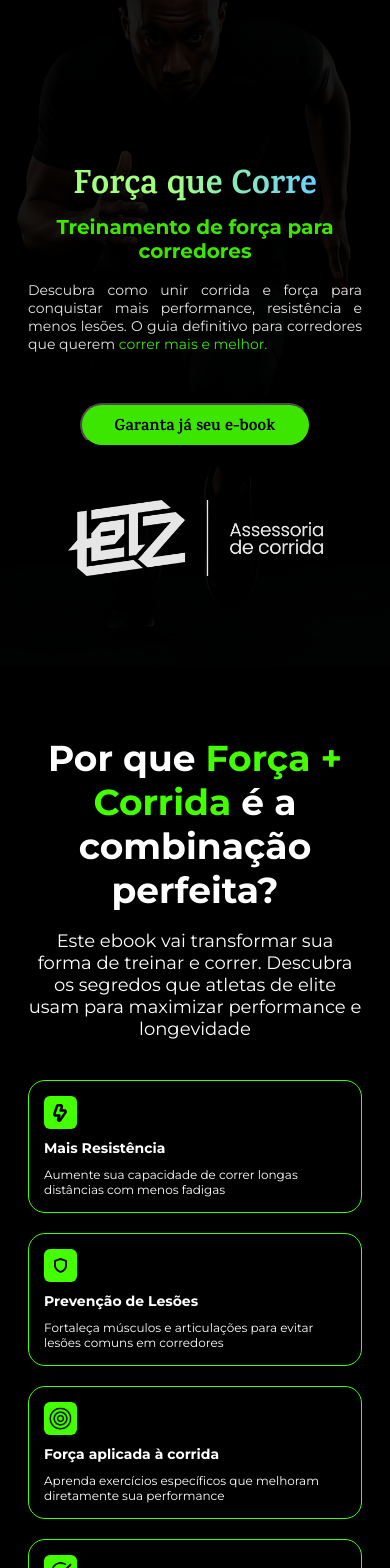
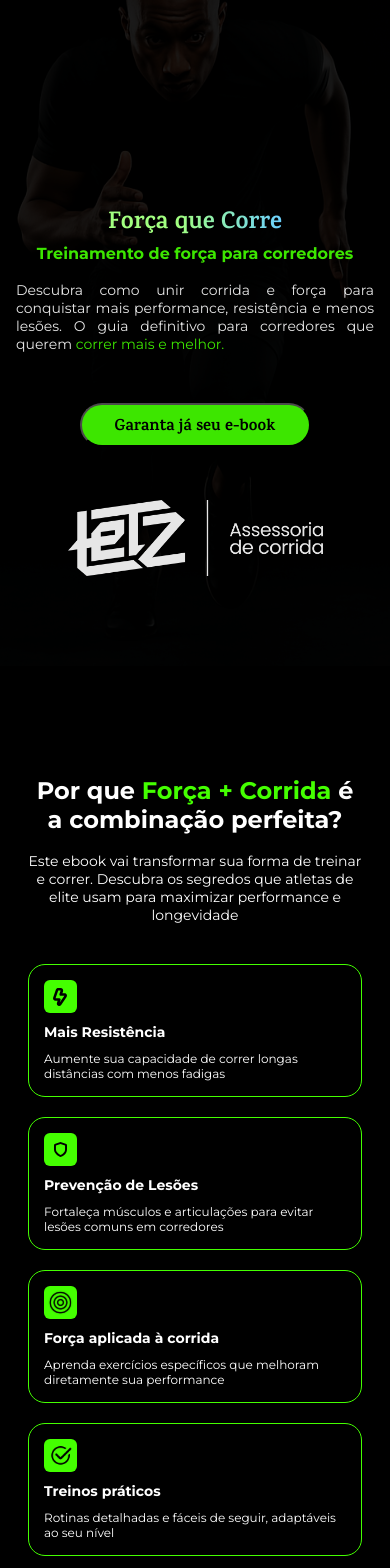
Before and after one commit to isaaacwillian/letz-assessoria, a React (Vite) app: page / in a window 390 px wide. Shown: the part 148-1716 px from the top of the page. Built offline with nearby package versions, Linux system fonts and the light colour scheme.

Commit message:
style: improve responsiveness and use clamp for font sizes

```diff
--- a/src/App.tsx
+++ b/src/App.tsx
@@ -1,15 +1,15 @@
+import GlobalStyle from "./styles/global";
 import IntroSection from "./sections/Intro";
 import BenefitsSection from "./sections/Benefits";
-import GlobalStyle, { Container } from "./styles/global";
+import Experts from "./sections/Experts";
 
 function App() {
   return (
     <>
       <GlobalStyle />
-      <Container>
-        <IntroSection />
-        <BenefitsSection />
-      </Container>
+      <IntroSection />
+      <BenefitsSection />
+      <Experts />
     </>
   );
 }
--- a/src/sections/Benefits/style.ts
+++ b/src/sections/Benefits/style.ts
@@ -6,7 +6,7 @@ export const Container = styled.section`
   justify-content: center;
   align-items: center;
   background-color: #000;
-  margin: 40px 0;
+  margin: 80px 0;
 `;
 
 export const Content = styled.div`
@@ -16,6 +16,7 @@ export const Content = styled.div`
   flex-direction: column;
   justify-content: center;
   align-items: center;
+  padding: 0 28px;
 
   span {
     color: #44ff00;
@@ -23,12 +24,12 @@ export const Content = styled.div`
 
   h1 {
     margin-bottom: 18px;
-    font-size: 36px;
+    font-size: clamp(24px, 5vw, 36px);
     text-align: center;
   }
 
   .description {
-    font-size: 18px;
+    font-size: clamp(14px, 3vw, 18px);
     max-width: 815px;
     text-align: center;
     margin-bottom: 40px;
@@ -90,7 +91,7 @@ export const InfoContainer = styled.div`
   width: 100%;
   border-radius: 25px;
   border: 0.4px solid #44ff00;
-  padding: 30px 42px;
+  padding: 30px 15px;
   display: flex;
   flex-direction: column;
   justify-content: center;
@@ -100,6 +101,7 @@ export const InfoContainer = styled.div`
   h1 {
     margin-top: -10px;
     margin-bottom: 10px;
+    font-size: clamp(18px, 4vw, 32px);
   }
 `;
 
--- a/src/sections/Intro/style.ts
+++ b/src/sections/Intro/style.ts
@@ -11,7 +11,7 @@ export const Container = styled.section`
 
 export const Title = styled.h1`
   font-family: Karma, sans-serif;
-  font-size: calc(20px + 3.5vw);
+  font-size: clamp(24px, 5vw, 75px);
   background: linear-gradient(90deg, rgba(162, 255, 128, 1) 40%, rgba(107, 208, 255, 1) 100%);
   background-clip: text;
   -webkit-text-fill-color: transparent;
@@ -25,21 +25,13 @@ export const Content = styled.div<{ $titleWidth: number }>`
   font-weight: 700;
   opacity: 0.9;
   text-align: center;
+  padding: 0 16px;
 
   width: ${({ $titleWidth }) => $titleWidth}px;
   max-width: 100%;
 
-  @media (max-width: 500px) {
-    width: 100%;
-    font-family: Montserrat, sans-serif;
-
-    p {
-      margin-top: 18px;
-    }
-  }
-
   h3 {
-    font-size: 20px;
+    font-size: clamp(16px, 4vw, 20px);
     color: #44ff00;
   }
 
@@ -52,6 +44,15 @@ export const Content = styled.div<{ $titleWidth: number }>`
 
   span {
     color: #44ff00;
+  }
+
+  @media (max-width: 500px) {
+    width: 100%;
+    font-family: Montserrat, sans-serif;
+
+    p {
+      margin-top: 18px;
+    }
   }
 `;
 
--- a/src/styles/global.ts
+++ b/src/styles/global.ts
@@ -1,4 +1,4 @@
-import styled, { createGlobalStyle } from "styled-components";
+import { createGlobalStyle } from "styled-components";
 
 export default createGlobalStyle`
   * {
@@ -18,11 +18,8 @@ export default createGlobalStyle`
     font-family: Montserrat, sans-serif;
     font-size: 14px;
   }
-  button{
+  button {
     cursor: pointer;
   }
+
 `;
-
-export const Container = styled.div`
-  padding: 0 28px;
-`;
```
